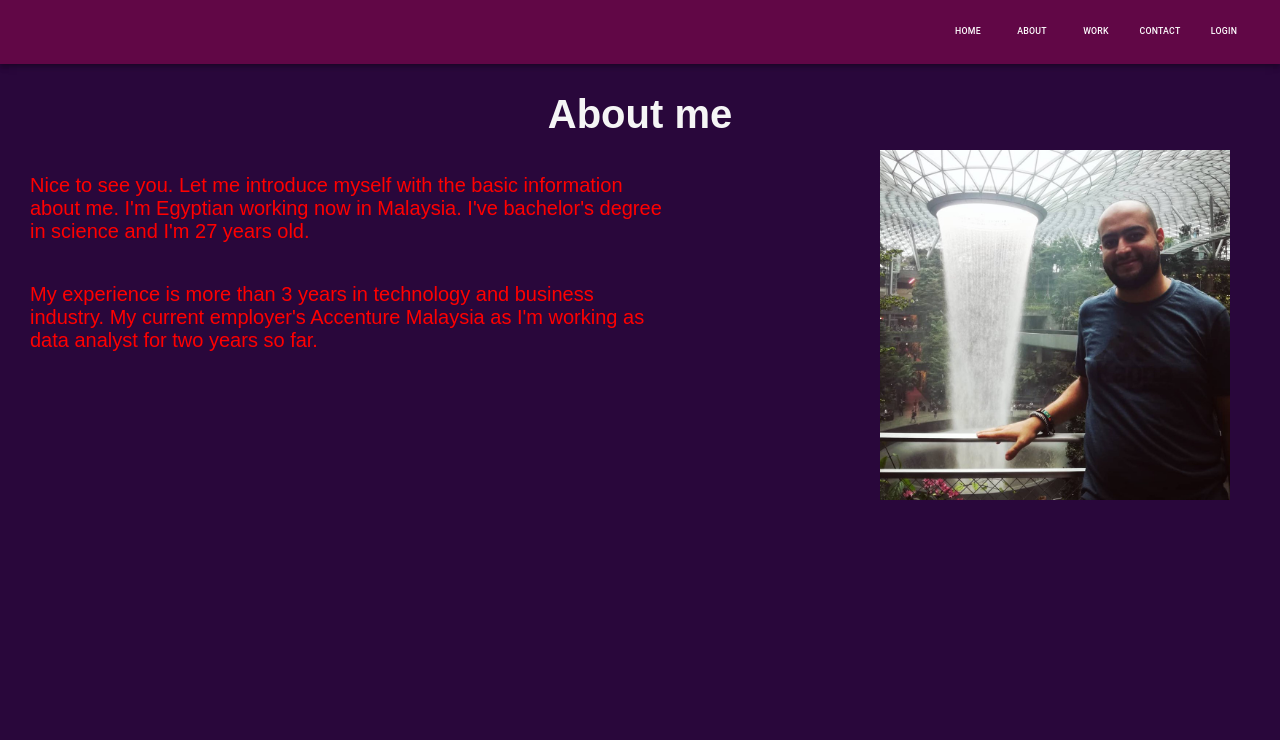
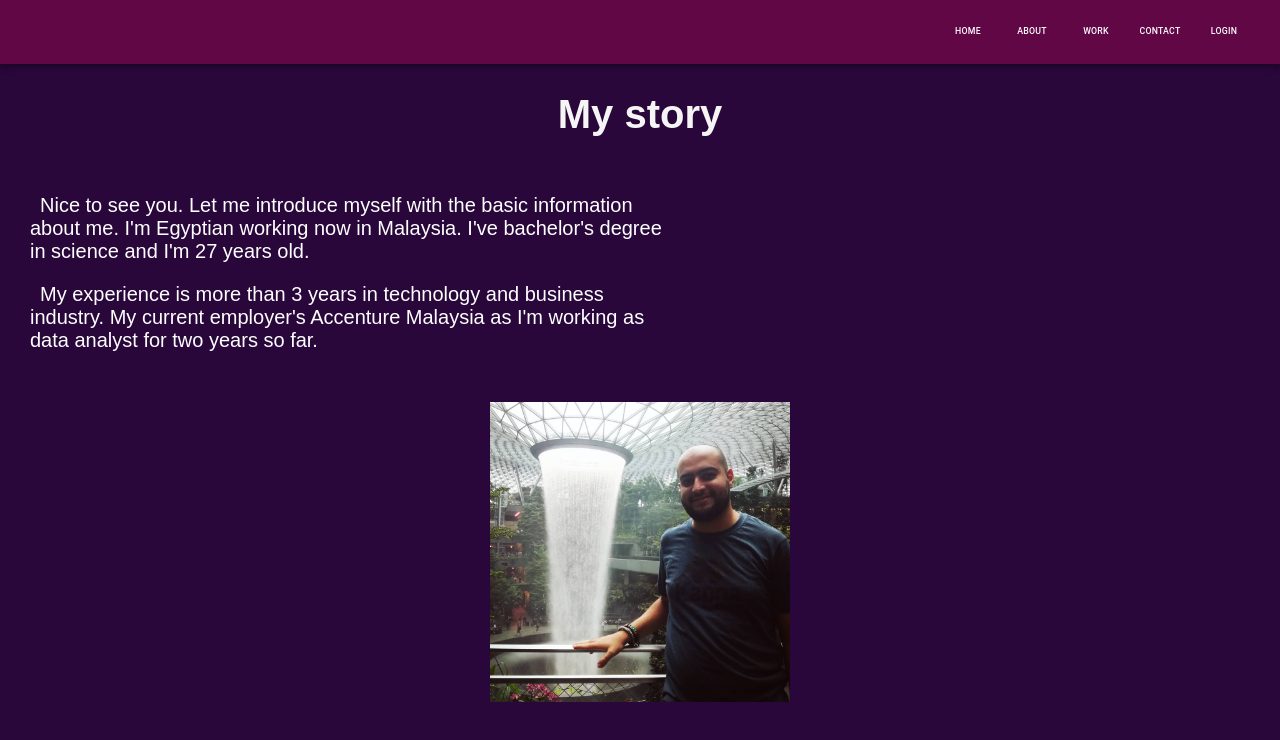
Before and after one commit to MahmoudNafea/portfolio, a React (Create React App) app: page /about in a window 1280 px wide. Shown: the top 740 px of the page. Built offline with nearby package versions, Linux system fonts and the light colour scheme.

Commit message:
responsie about content

```diff
--- a/package.json
+++ b/package.json
@@ -8,6 +8,7 @@
     "@testing-library/jest-dom": "^4.2.4",
     "@testing-library/react": "^9.4.0",
     "@testing-library/user-event": "^7.2.1",
+    "bootstrap": "^4.4.1",
     "express": "^4.17.1",
     "node-sass": "^4.13.1",
     "normalize.css": "^8.0.1",
--- a/src/App.js
+++ b/src/App.js
@@ -6,6 +6,7 @@ import AboutPage from './components/about';
 import WorkPage from './components/work';
 import ContactPage from './components/contact';
 import LoginPage from './components/login';
+
 
 function App() {
   return (
--- a/src/components/about.js
+++ b/src/components/about.js
@@ -3,17 +3,21 @@ import myphoto from './../img/myphoto.jpg'
 
 const AboutPage = () => {
     return (
-        <div>
-            <h1>About me</h1>
-            <p className="text">
+        <div >
+            <h1>My story</h1>
+            <div className="about">
+                <div className="text">
+                    <p>
                         Nice to see you. Let me introduce myself with the basic information about me.
                          I'm Egyptian working now in Malaysia. I've bachelor's degree in science and I'm 27 years old.
                     </p>
-            <p className="text">
+                    <p >
                         My experience is more than 3 years in technology and business industry.
                          My current employer's Accenture Malaysia as I'm working as data analyst for two years so far.
                     </p>
-            <img src={myphoto} alt={myphoto} className="img" />
+                </div>
+                <img src={myphoto} className="my-photo" alt="myphoto" />
+            </div>
         </div>
     )
 }
--- /dev/null
+++ b/src/styles/components/_about.scss
@@ -0,0 +1,54 @@
+// .about{
+//     vertical-align: top;
+//     display: inline-block;
+//     overflow: auto;
+//     text-align: center;
+//     width: 100%;
+// }
+.my-photo{
+    height: 300px;
+    width: 300px;
+    // position: relative;
+    // right: 50px;
+    // top: 150px;
+}
+
+
+.text{
+    text-align: left;
+    margin: 20px;
+    padding: 10px;
+    text-indent: 10px;
+    color:white;
+    width: 50%;
+
+}
+
+@media(max-width:360px){
+    // .about{
+    //     vertical-align: top;
+    //     display: inline-block;
+    //     overflow: auto;
+    //     text-align: center;
+    //     width: 100%;
+    // }
+    .text{
+        text-align: center;
+        margin: 20px;
+        padding: 10px;
+        text-indent: 10px;
+        color:white;
+        width: 75%;
+        display: block;
+
+    }
+    .my-photo{
+        height: 250px;
+        width: 250px;
+    //    vertical-align: top;
+
+        // position: relative;
+        // right: 50px;
+        // top: 150px;
+    }
+}
--- a/src/styles/components/_header.scss
+++ b/src/styles/components/_header.scss
@@ -13,38 +13,3 @@ font-size: 20px;
 // transition: ease-in-out;
 
 }
-
-.img{
-    height: 350px;
-    width: 350px;
-    position: absolute;
-    right: 50px;
-    top: 150px;
-}
-.accenture{
-    height: 100px;
-    width: 150px;
-}
-
-.logo{
-    height: 100px;
-    width: 150px;
-    margin: 3rem;
-    // flex-grow: 1;
-    // flex-direction: column;
-    // padding: 3rem;
-
-}
-// .employers{
-//     flex-grow: 1;
-// flex-direction: column;
-// }
-.text{
-    text-align: left;
-    margin: 20px;
-    padding: 10px;
-    // text-indent: 10px;
-    color: red;
-    width: 50%;
-
-}
--- a/src/styles/styles.scss
+++ b/src/styles/styles.scss
@@ -2,3 +2,4 @@
 @import './components/header';
 @import './components/background';
 @import './components/navbar';
+@import './components/about';
```
Also changed, not shown: 1 other file (tests, documents, lock files or other folders). Lines whose indentation alone changed are shown as unchanged.
